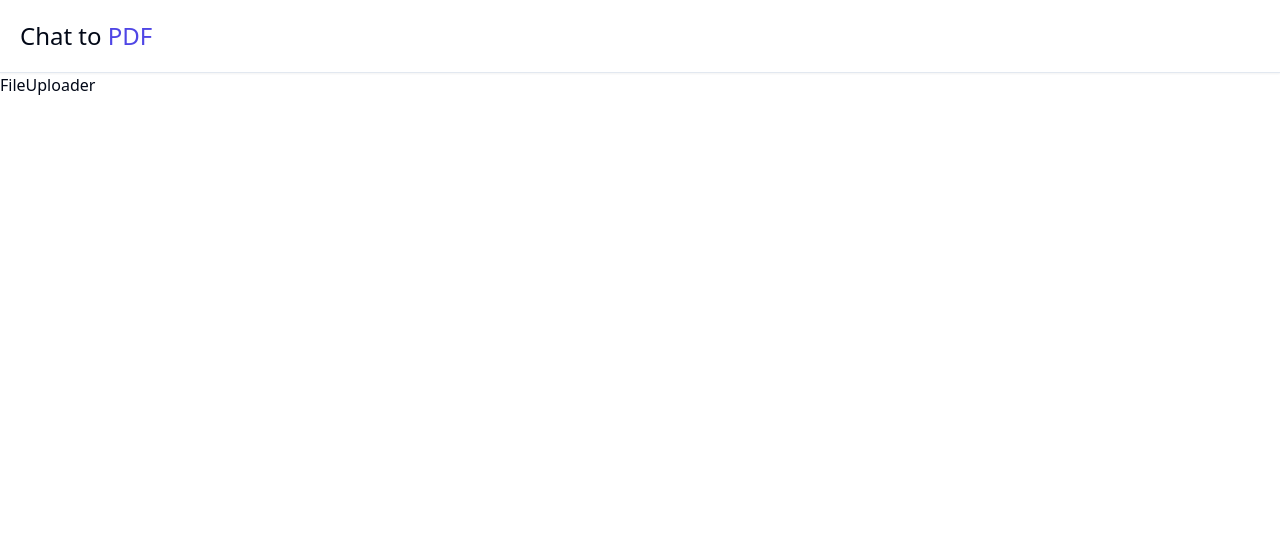
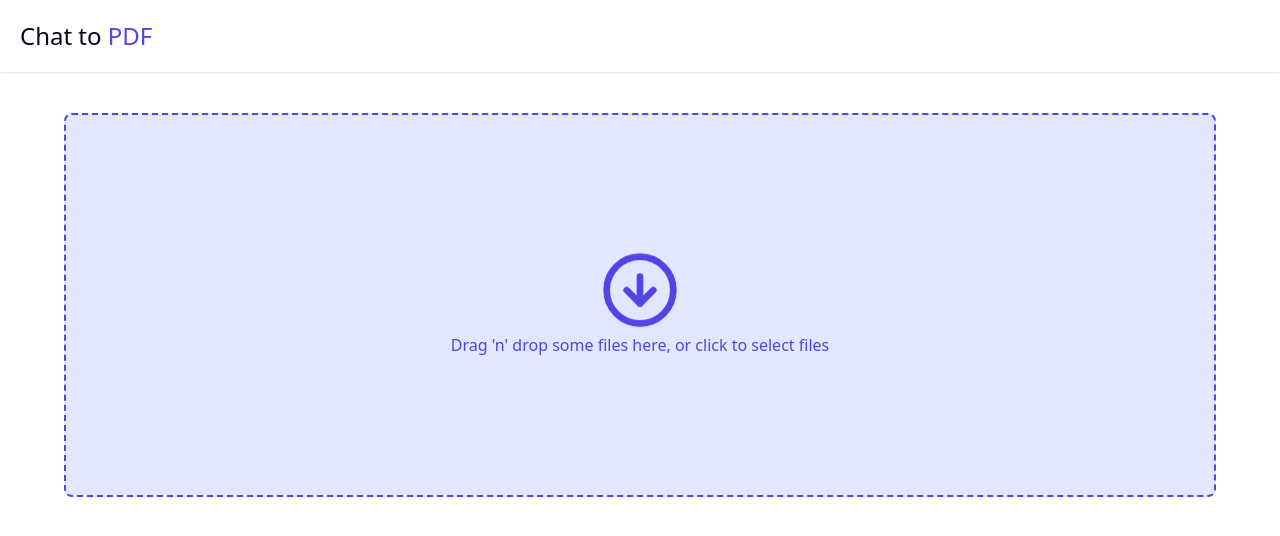
Before and after one commit to sphcastillo/estateCraft_AI, a Next.js app: page /dashboard/upload in a window 1280 px wide. Shown: the top 536 px of the page. Built offline with nearby package versions, Linux system fonts and the light colour scheme; no server answers.

Commit message:
with the help of useDropzone - I can select a PDF from my files

```diff
--- a/components/FileUploader.tsx
+++ b/components/FileUploader.tsx
@@ -1,8 +1,55 @@
-'use client'
+"use client";
+
+import { useCallback } from "react";
+import { useDropzone } from "react-dropzone";
+import {
+  CheckCircleIcon,
+  CircleArrowDown,
+  HammerIcon,
+  RocketIcon,
+  SaveIcon,
+} from "lucide-react";
 
 function FileUploader() {
+  const onDrop = useCallback((acceptedFiles: File[]) => {
+    // Do something with the files
+    console.log(acceptedFiles);
+  }, []);
+
+  const { getRootProps, getInputProps, isDragActive, isFocused, isDragAccept } =
+    useDropzone({
+      onDrop,
+      // maxFiles: 1,
+      // accept: {
+      //     'application/pdf': ['.pdf'],
+      // }
+    });
+
   return (
-    <div>FileUploader</div>
-  )
+    <div className="flex flex-col gap-4 items-center max-w-7xl mx-auto">
+      <div
+        {...getRootProps()}
+        className={`p-10 border-2 border-dashed mt-10 w-[90%] border-indigo-600 text-indigo-600 rounded-lg h-96 flex items-center justify-center ${isFocused || isDragAccept ? 'bg-indigo-300' : 'bg-indigo-100'}`}
+      >
+        <input {...getInputProps()} />
+
+        <div className="flex flex-col items-center justify-center">
+          {isDragActive ? (
+            <>
+              <RocketIcon className="w-20 h-20 animate-ping" />
+              <p>Drop the files here ...</p>
+            </>
+          ) : (
+            <>
+              <CircleArrowDown className="w-20 h-20 animate-bounce" />
+              <p>
+                Drag &apos;n&apos; drop some files here, or click to select files
+              </p>
+            </>
+          )}
+        </div>
+      </div>
+    </div>
+  );
 }
-export default FileUploader
+export default FileUploader;
--- a/package.json
+++ b/package.json
@@ -17,6 +17,7 @@
     "next": "14.2.5",
     "react": "^18",
     "react-dom": "^18",
+    "react-dropzone": "^14.2.3",
     "tailwind-merge": "^2.4.0",
     "tailwindcss-animate": "^1.0.7"
   },
```
Also changed, not shown: 1 other file (tests, documents, lock files or other folders).
